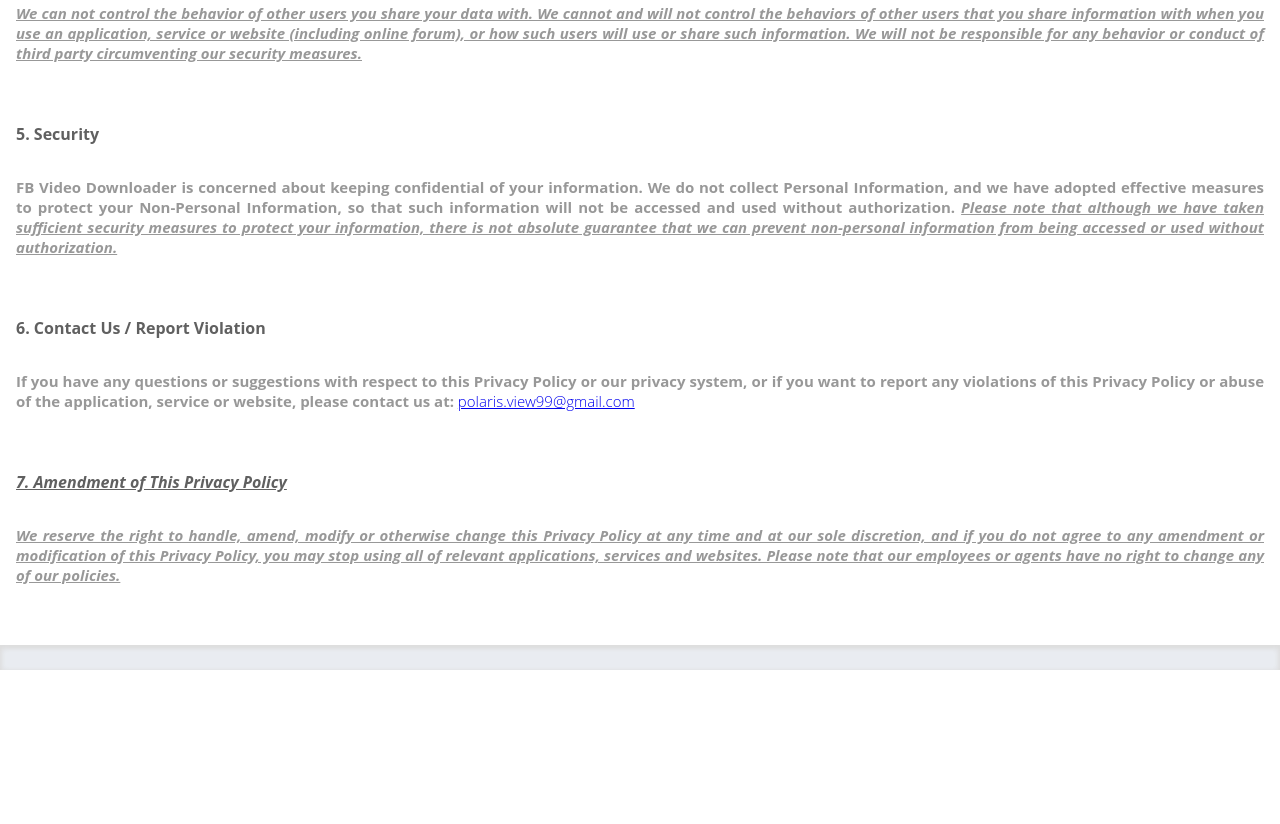
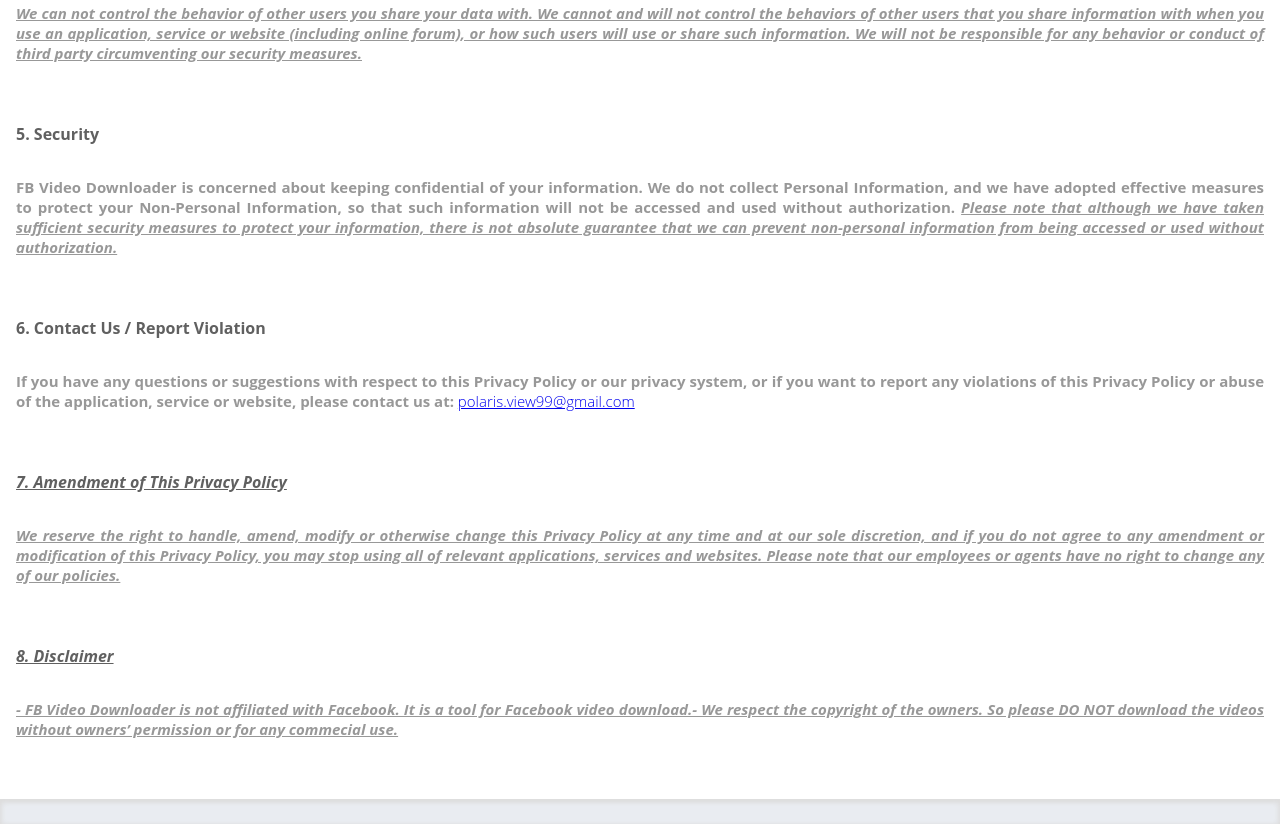
Before and after one commit to nemelessCode/policy-FB, a plain HTML site: page index.html in a window 1280 px wide. Shown: the part 1248-2072 px from the top of the page. Before the commit the page ends 1918 px from the top, so only its background shows below. Drawn offline with Linux system fonts and the light colour scheme.

Commit message:
decimler

```diff
--- a/index.html
+++ b/index.html
@@ -97,6 +97,12 @@
 			<br>
 			<b><u><i>We reserve the right to handle, amend, modify or otherwise change this Privacy Policy at any time and at our sole discretion, and if you do not agree to any amendment or modification of this Privacy Policy, you may stop using all of relevant applications, services and websites. Please note that our employees or agents have no right to change any of our policies.</i></u></b>
 		</div>
+
+		<div class="p">
+			<div class="h"><u><i>8. Disclaimer</i></u></div>
+			<br>
+			<b><u><i>- FB Video Downloader is not affiliated with Facebook. It is a tool for Facebook video download.- We respect the copyright of the owners. So please DO NOT download the videos  without owners’ permission or for any commecial use.</i></u></b>
+		</div>
 		<div class="footer"></div>
 
 
```
